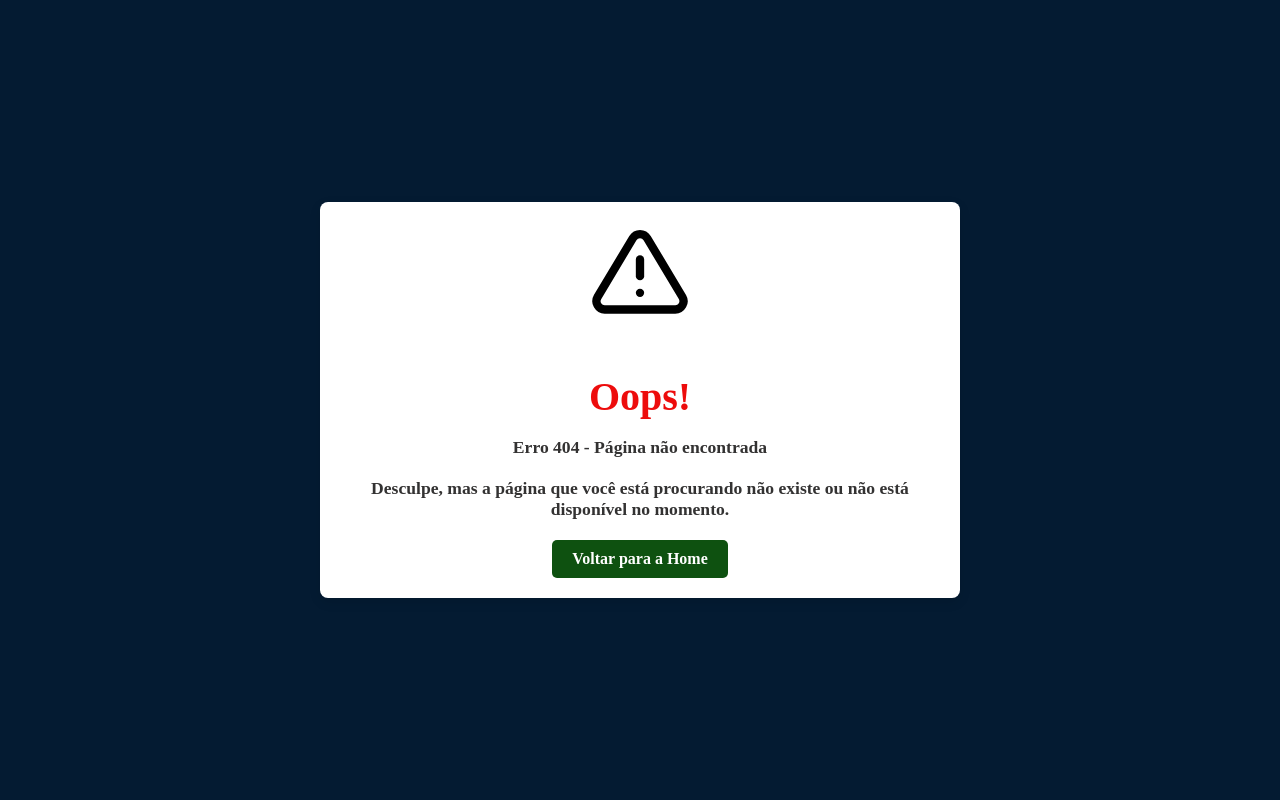
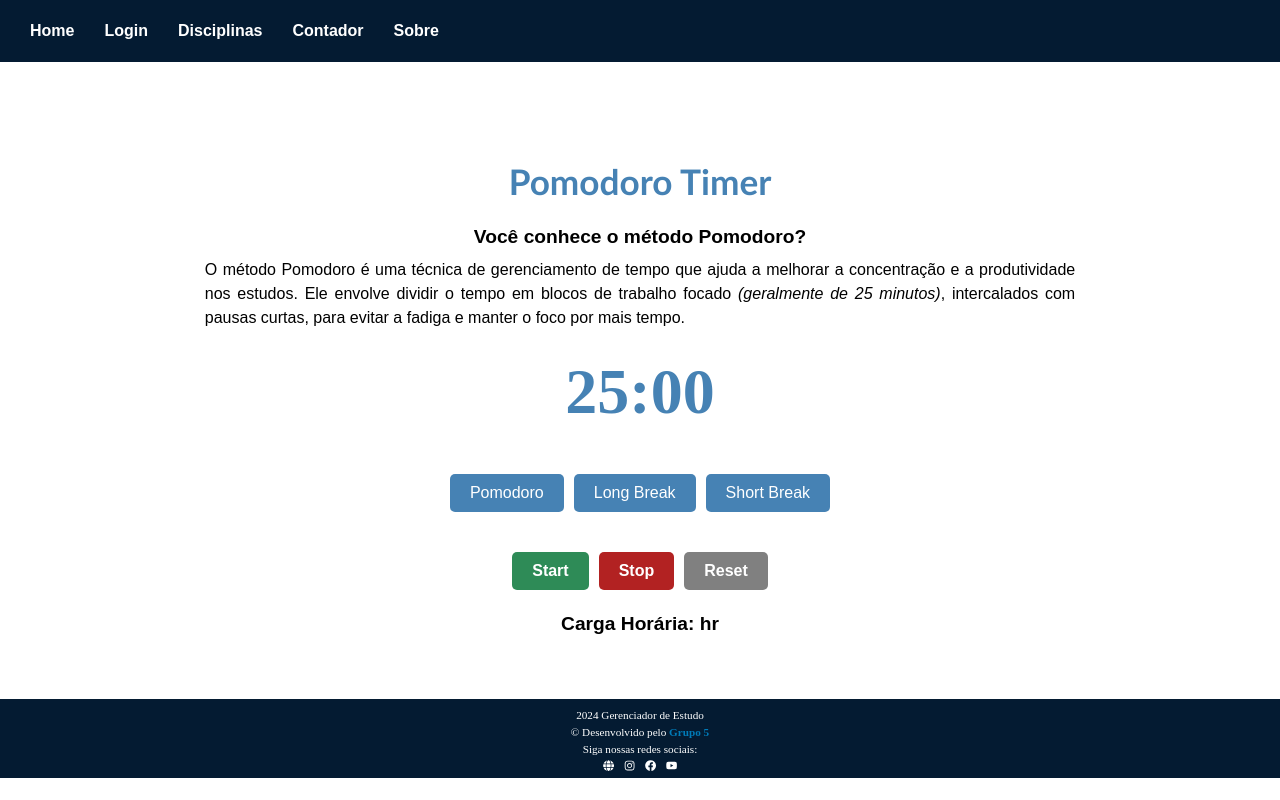
Before and after one commit to DaviSoaresA/ProjetoFinalReact, a React (Vite) app: page /contador/1 in a window 1280 px wide. Before the commit this address had no page. Built offline with nearby package versions, Linux system fonts and the light colour scheme; no server answers.

Commit message:
Alteração no Contador

```diff
--- a/src/pages/Contador/index.jsx
+++ b/src/pages/Contador/index.jsx
@@ -3,25 +3,33 @@ import * as styles from "./Contador.module.css";
 import * as globalStyles from "../../styles/Global.module.css";
 import Header from "../../components/Header";
 import Footer from "../../components/Footer";
-
+import { useParams } from "react-router-dom";
+import axios from "axios";
 
 export default function Contador() {
+  const { id } = useParams();
+  const [disciplina, setDisciplina] = useState({});
+
   const [time, setTime] = useState(25 * 60);
   const [isActive, setIsActive] = useState(false);
   const [mode, setMode] = useState("Pomodoro");
 
-
+  useEffect(() => {
+    if (id !== null) {
+      axios
+        .get(`https://672921086d5fa4901b6c3fb2.mockapi.io/Disciplinas/${id}`)
+        .then((res) => {setDisciplina(res.data)})
+        .catch((error) => console.error("Erro ao buscar a disciplina:", error))
+    } else {
+      setDisciplina(null);
+    }
+  }, []);
 
   const formatTime = (time) => {
-
     const minutes = Math.floor(time / 60);
     const seconds = time % 60;
     return `${String(minutes).padStart(2, "0")}:${String(seconds).padStart(2,"0")}`;
-
   };
-
-
-
 
   const startPomodoro = () => {
     setTime(25 * 60);
@@ -41,16 +49,13 @@ export default function Contador() {
     setIsActive(false);
   };
 
-
   const startTimer = () => {
     setIsActive(true);
   };
 
-
   const stopTimer = () => {
     setIsActive(false);
   };
-
 
   const resetTimer = () => {
     setIsActive(false);
@@ -59,16 +64,13 @@ export default function Contador() {
     else setTime(5 * 60);
   };
 
-
   useEffect(() => {
     let interval = null;
     if (isActive && time > 0) {
-
       interval = setInterval(() => {
         setTime((prevTime) => prevTime - 1);
       }, 1000);
     } else if (time === 0) {
-
       clearInterval(interval);
       new Audio("/alert.mp3").play();
     }
@@ -113,6 +115,14 @@ export default function Contador() {
             </button>
           </div>
         </div>
+        {id && (
+          <div>
+            <p></p>
+            <h1 className={styles.title}>{disciplina.titulo}</h1>
+            <h3 className={styles.subtitle}>Carga Horária: {disciplina.cargaHoraria}hr</h3>
+            <p className={styles.paragraph}>{disciplina.descricao}</p>
+          </div>
+        )}
       </div>
       <Footer />
     </div>
--- a/src/pages/Disciplinas/index.jsx
+++ b/src/pages/Disciplinas/index.jsx
@@ -211,7 +211,7 @@ export default function Disciplinas() {
                 <div className={styles.dline}></div>
                 <footer className={styles.dcard__footer}>
                   <h4>{d.cargaHoraria}Hr</h4>
-                  <Link to={"/contador"}>
+                  <Link to={`/contador/${d.id}`}>
                     <button className={styles.dbutton}>
                       Comece a Estudar!
                     </button>
--- a/src/routes/AppRouter.jsx
+++ b/src/routes/AppRouter.jsx
@@ -16,6 +16,7 @@ export default function AppRouter() {
             <Route path="/login" element={<Login />}></Route>
             <Route path="/disciplinas" element={<Disciplinas />}></Route>
             <Route path="/contador" element={<Contador />}></Route>
+            <Route path="/contador/:id" element={<Contador />}></Route>
             <Route path="/sobre" element={<Sobre />}></Route>
             <Route path="*" element={<Error />}></Route>
         </Routes>
```
Lines whose indentation alone changed are shown as unchanged.
